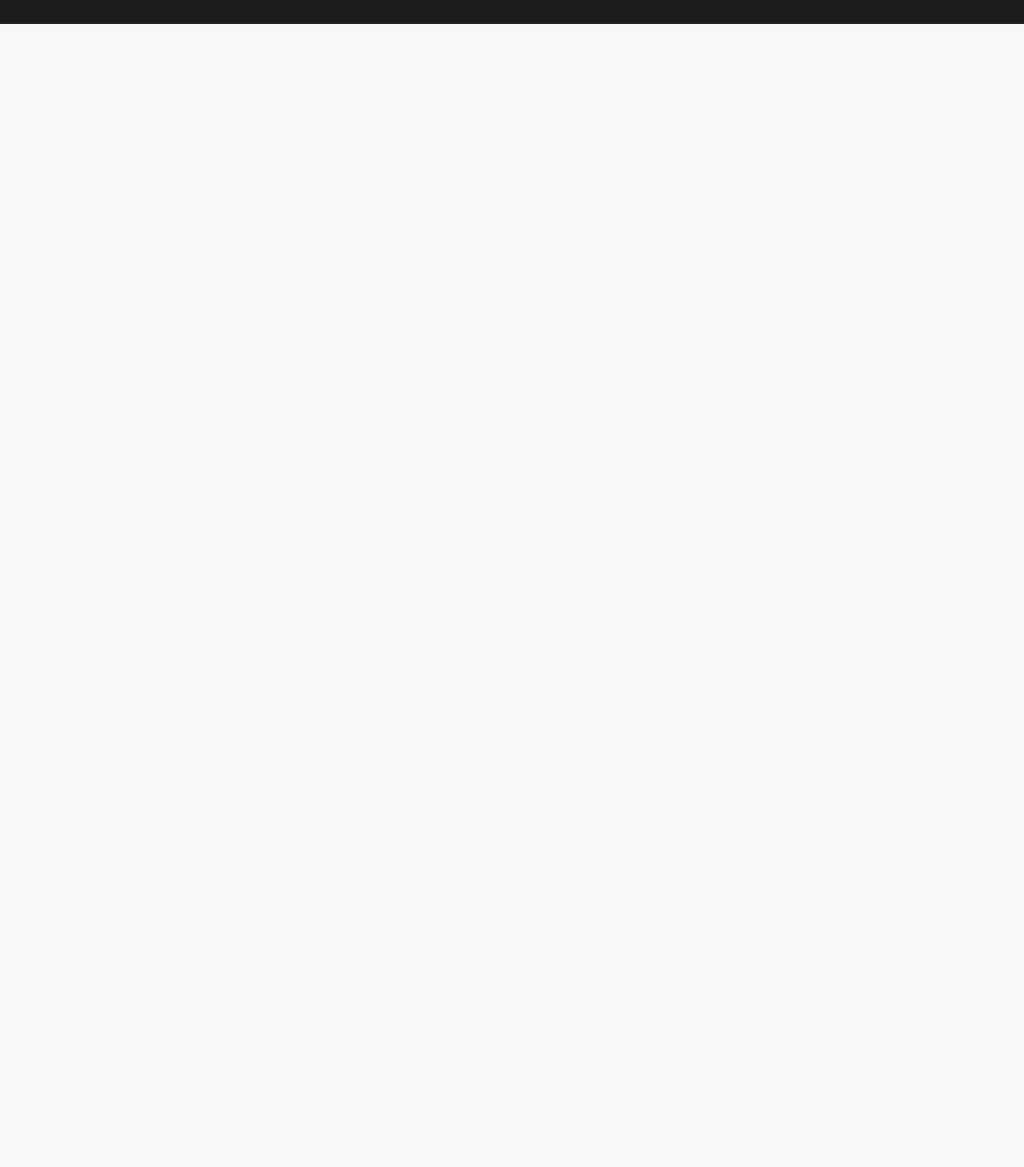
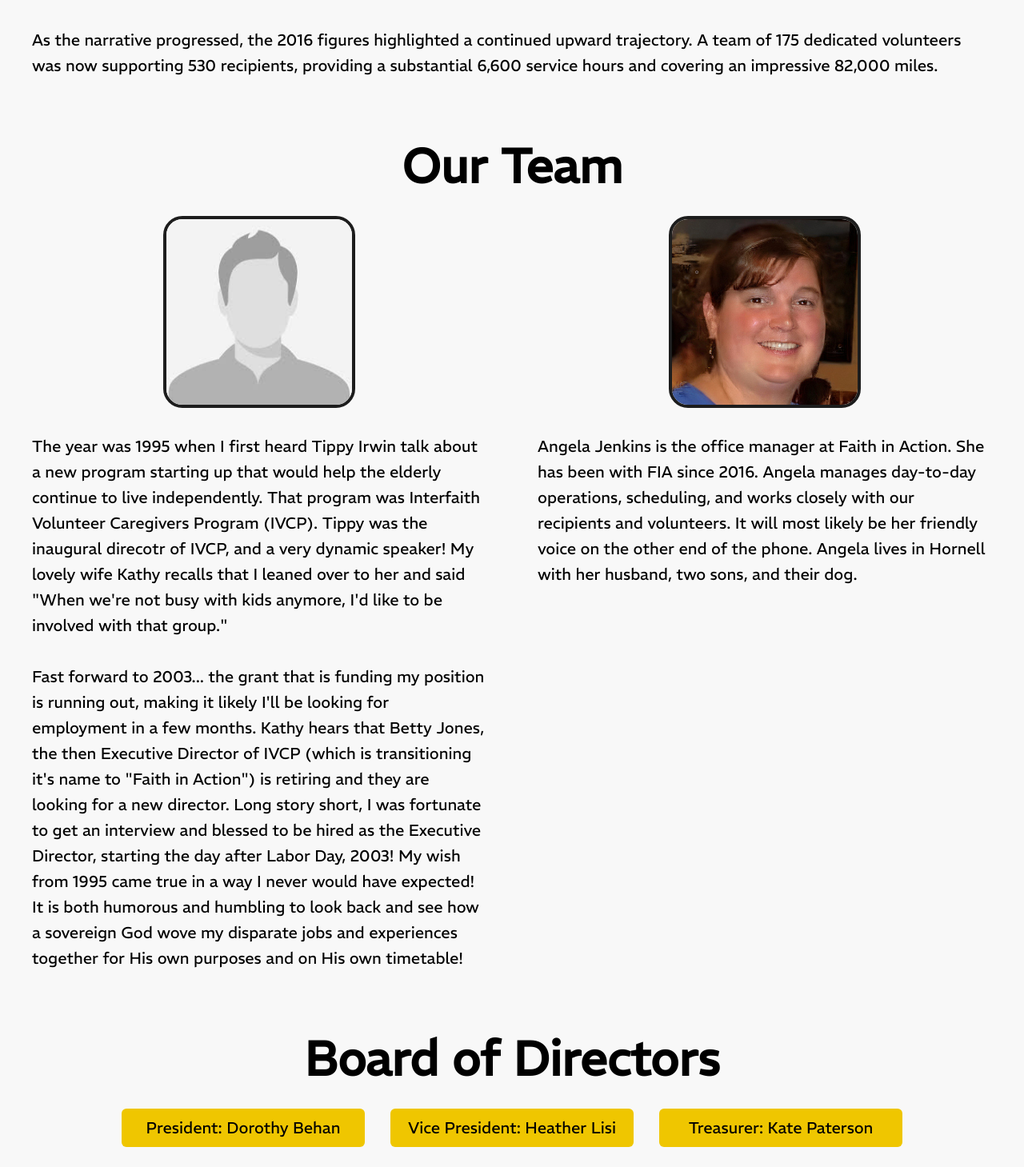
Before and after one commit to ahoward7/faith-in-action, a Nuxt app: page /About in a window 1280 px wide. Shown: the part 1338-2797 px from the top of the page at 80% size. Before the commit the page ends 1368 px from the top, so only its background shows below. Built offline with nearby package versions, Linux system fonts and the light colour scheme.

Commit message:
About page done

```diff
--- /dev/null
+++ b/components/fia/about/TeamWrapper.vue
@@ -0,0 +1,5 @@
+<template>
+  <div class="w-full flex flex-col items-center gap-8">
+    <slot />
+  </div>
+</template>
--- a/components/page/Header.vue
+++ b/components/page/Header.vue
@@ -1,5 +1,5 @@
 <template>
-  <div class="flex justify-center items-center flex-wrap 2xl:flex-nowrap gap-8 3xl:gap-20 py-10 sm:py-20 ">
+  <div class="flex justify-center items-center flex-wrap 2xl:flex-nowrap gap-8 3xl:gap-20 py-10 border-b-4 sm:border-b-8 border-fia-black">
     <slot />
   </div>
 </template>
--- a/components/page/Max1920.vue
+++ b/components/page/Max1920.vue
@@ -1,5 +1,5 @@
 <template>
-  <div class="w-full flex justify-center">
+  <div class="w-full flex justify-center px-4 md:px-8">
     <div class="max-w-1920 w-full flex flex-col">
       <slot />
     </div>
--- /dev/null
+++ b/components/page/SubHeader.vue
@@ -0,0 +1,5 @@
+<template>
+  <div class="flex justify-center text-center text-6xl font-semibold">
+    <slot />
+  </div>
+</template>
--- /dev/null
+++ b/components/page/Text.vue
@@ -0,0 +1,5 @@
+<template>
+  <div class="text-xl leading-8">
+    <slot />
+  </div>
+</template>
--- /dev/null
+++ b/components/page/TextWrapper.vue
@@ -0,0 +1,7 @@
+<template>
+  <div class="w-full flex justify-center py-10">
+    <div class="max-w-1200 w-full flex flex-col items-center gap-8">
+      <slot />
+    </div>
+  </div>
+</template>
--- a/pages/About.vue
+++ b/pages/About.vue
@@ -4,5 +4,48 @@
       <fia-logo />
       <img src="~/assets/images/logos/fia-about-text.png" class="px-8 max-h-32">
     </page-header>
+    <page-text-wrapper>
+      <page-sub-header>Our Story</page-sub-header>
+      <page-text v-for="text in historyText" :key="text">{{ text }}</page-text>
+    </page-text-wrapper>
+    <page-text-wrapper>
+      <page-sub-header>Our Team</page-sub-header>
+      <div class="w-full flex flex-col lg:flex-row gap-16">
+        <fia-about-team-wrapper class="basis-1/2">
+          <img src="~/assets/images/man-placeholder.jpg" class="h-60 rounded-3xl border-4 border-fia-black">
+          <page-text>
+            The year was 1995 when I first heard Tippy Irwin talk about a new program starting up that would help the elderly continue to live independently. That program was Interfaith Volunteer Caregivers Program (IVCP). Tippy was the inaugural direcotr of IVCP, and a very dynamic speaker! My lovely wife Kathy recalls that I leaned over to her and said "When we're not busy with kids anymore, I'd like to be involved with that group."
+          </page-text>
+          <page-text>
+            Fast forward to 2003... the grant that is funding my position is running out, making it likely I'll be looking for employment in a few months. Kathy hears that Betty Jones, the then Executive Director of IVCP (which is transitioning it's name to "Faith in Action") is retiring and they are looking for a new director. Long story short, I was fortunate to get an interview and blessed to be hired as the Executive Director, starting the day after Labor Day, 2003! My wish from 1995 came true in a way I never would have expected! It is both humorous and humbling to look back and see how a sovereign God wove my disparate jobs and experiences together for His own purposes and on His own timetable!
+          </page-text>
+        </fia-about-team-wrapper>
+        <fia-about-team-wrapper class="basis-1/2">
+          <img src="~/assets/images/angela.png" class="h-60 rounded-3xl border-4 border-fia-black">
+          <page-text>
+            Angela Jenkins is the office manager at Faith in Action. She has been with FIA since 2016. Angela manages day-to-day operations, scheduling, and works closely with our recipients and volunteers. It will most likely be her friendly voice on the other end of the phone. Angela lives in Hornell with her husband, two sons, and their dog.
+          </page-text>
+        </fia-about-team-wrapper>
+      </div>
+    </page-text-wrapper>
+    <page-text-wrapper>
+      <page-sub-header>Board of Directors</page-sub-header>
+      <page-text class="w-full flex justify-center flex-wrap gap-8">
+        <div v-for="member in boardMembers" :key="member" class="w-76 shrink-0 text-center bg-fia-yellow py-2 px-4 rounded-md">
+          {{ member }}
+        </div>
+      </page-text>
+    </page-text-wrapper>
   </page-max-1920>
 </template>
+
+<script setup>
+import { boardMembers } from '~/utils/constants'
+const historyText = [
+  "Faith in Action Steuben County traces its roots back to January 1995 when it emerged as the 'Interfaith Volunteer Caregivers Program of the Greater Hornell Area.' This initiative was born out of the dedication of a compassionate group hailing from Hornell and its surrounding communities. This group recognized a significant issue: individuals were often discharged from the hospital before they were fully capable of tending to their own needs.",
+  "From this fundamental concern, the concept of IVCP was conceived. After researching similar programs, the organization was established. In 2003, the program underwent a name change to 'Faith in Action of the Greater Hornell Area.' This name transitioned once more, reflecting its broader reach, to 'Faith in Action Steuben County.' The expansion of services to encompass Corning and the eastern section of the county occurred in the autumn of 2006.",
+  "The inaugural year, 1995, saw an inspiring response with 75 individuals stepping up as volunteers, offering assistance to 60 recipients. These selfless volunteers collectively contributed 1,163 hours and covered 3,661 miles in the process.",
+  "Fast forward twelve years to 2007, and the growth has been remarkable. The volunteer force swelled to 160, aiding over 500 individuals. Their dedication translated into an impressive 5,000 hours of service and a staggering 51,000 miles traveled.",
+  "As the narrative progressed, the 2016 figures highlighted a continued upward trajectory. A team of 175 dedicated volunteers was now supporting 530 recipients, providing a substantial 6,600 service hours and covering an impressive 82,000 miles.",
+]
+</script>
--- a/tailwind.config.js
+++ b/tailwind.config.js
@@ -22,10 +22,16 @@
         '500': '500px',
         '600': '600px',
       },
+      width: {
+        '76': '19rem',
+      },
       minHeight: {
         '20': '5rem',
         '42vh': '42vh',
         '50vh': '50vh',
+      },
+      minWidth: {
+        '52': '13rem',
       },
       maxHeight: {
         '26': '6.5rem',
--- a/utils/constants.ts
+++ b/utils/constants.ts
@@ -36,3 +36,17 @@
   "Corning: (607) 936-0941",
   "Office Hours: Monday - Friday 9am - 4pm",
 ]
+
+export const boardMembers = [
+  "President: Dorothy Behan",
+  "Vice President: Heather Lisi",
+  "Treasurer: Kate Paterson",
+  "Secretary: TBD",
+  "Christy Balliett",
+  "Carolin Campbell",
+  "Amy Irvine",
+  "Ellen Mason",
+  "Bill Gunther",
+  "Janet Farnsworth",
+  "David Barnard"
+]
```
Also changed, not shown: assets/images/Angela.jpg (deleted), assets/images/angela.png (added).
